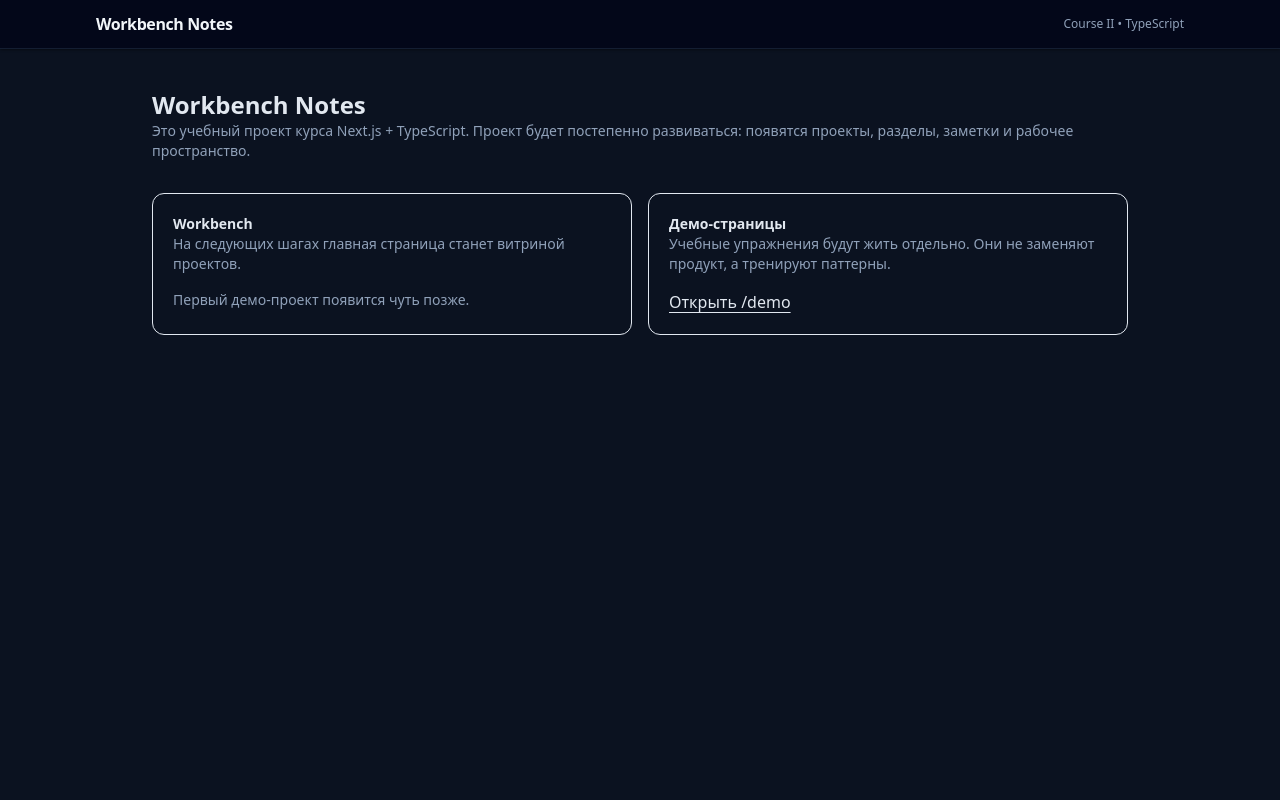
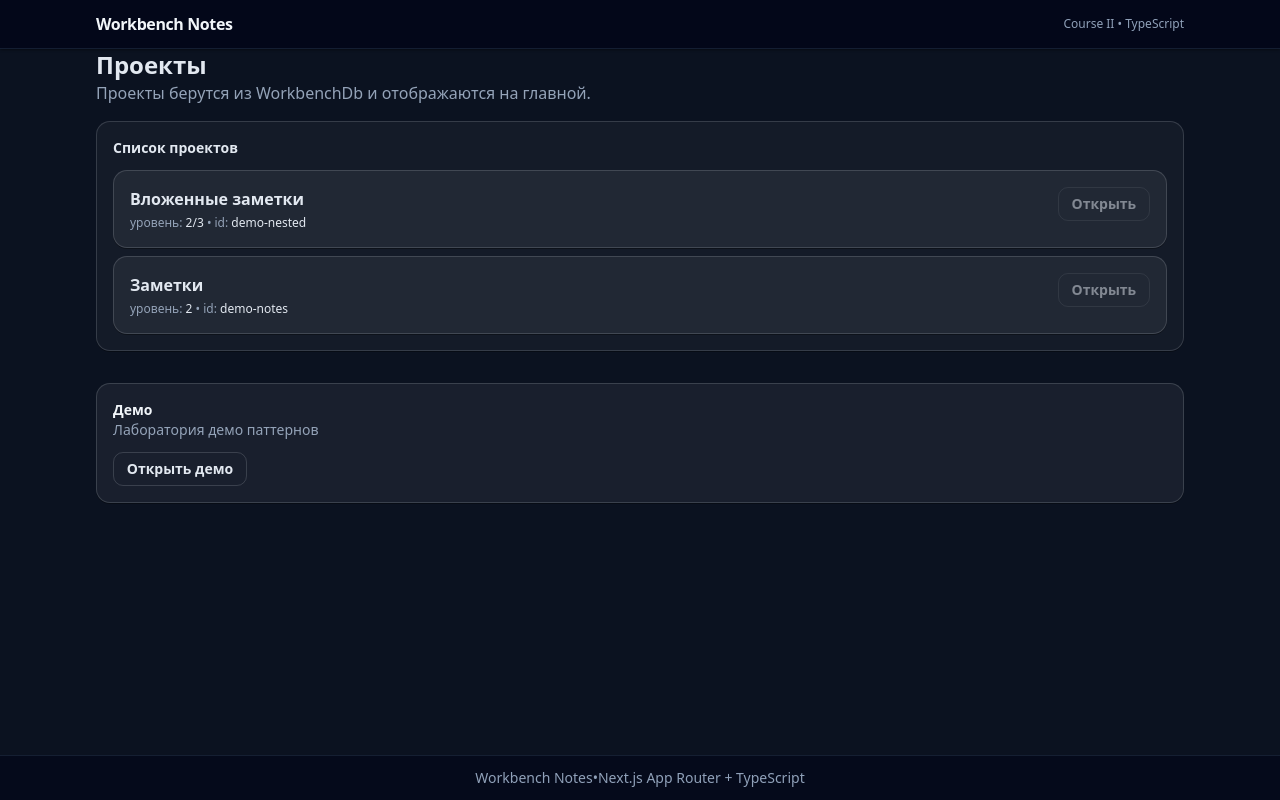
Before and after one commit to AnarAgaev/WorkbenchNotes, a Next.js app: page / in a window 1280 px wide. Built offline with nearby package versions, Linux system fonts and the light colour scheme.

Commit message:
1.2.5 Типизация данных, сущности и форма данных - Add demo projects

```diff
--- a/src/app/globals.css
+++ b/src/app/globals.css
@@ -226,3 +226,109 @@ a {
 .app-input::placeholder {
 	color: rgba(148, 163, 184, 0.9);
 }
+
+/* =========================================================
+   globals.css — Block 3/4: Workbench shell + tree
+========================================================= */
+
+.wb-shell {
+	display: grid;
+	grid-template-columns: 340px 1fr;
+	gap: 16px;
+}
+
+.wb-shell--focus {
+	grid-template-columns: 1fr;
+}
+
+@media (max-width: 1024px) {
+	.wb-shell {
+		grid-template-columns: 1fr;
+	}
+}
+
+.wb-sidebar {
+	padding: 12px;
+	min-height: 70vh;
+}
+
+.wb-main {
+	padding: 12px;
+	min-height: 70vh;
+	display: flex;
+	flex-direction: column;
+	gap: 12px;
+}
+
+.wb-tree-item {
+	width: 100%;
+	text-align: left;
+	padding: 8px 10px;
+	border-radius: 10px;
+	border: 1px solid transparent;
+	background: transparent;
+	color: var(--app-text);
+	cursor: pointer;
+}
+
+.wb-tree-item:hover {
+	background: rgba(255, 255, 255, 0.06);
+}
+
+.wb-tree-item--active {
+	background: rgba(255, 255, 255, 0.1);
+	border-color: rgba(226, 232, 240, 0.18);
+}
+
+.wb-tree-meta {
+	font-size: 12px;
+	color: var(--app-muted);
+}
+
+/* Collapsible */
+.wb-collapsible-btn {
+	width: 100%;
+	display: flex;
+	align-items: center;
+	justify-content: space-between;
+	gap: 10px;
+
+	padding: 8px 10px;
+	border-radius: 10px;
+	border: 1px solid rgba(226, 232, 240, 0.14);
+	background: rgba(255, 255, 255, 0.04);
+	color: var(--app-text);
+
+	cursor: pointer;
+}
+
+.wb-collapsible-btn:hover {
+	background: rgba(255, 255, 255, 0.07);
+}
+
+.wb-collapsible-icon {
+	opacity: 0.85;
+	font-weight: 900;
+}
+
+/* notes list scroll */
+.wb-notes-scroll {
+	max-height: 48vh;
+	overflow-y: auto;
+	padding-right: 6px;
+}
+
+.wb-notes-scroll::-webkit-scrollbar {
+	width: 10px;
+}
+.wb-notes-scroll::-webkit-scrollbar-thumb {
+	background: rgba(148, 163, 184, 0.35);
+	border-radius: 10px;
+	border: 2px solid rgba(0, 0, 0, 0);
+	background-clip: padding-box;
+}
+.wb-notes-scroll::-webkit-scrollbar-thumb:hover {
+	background: rgba(148, 163, 184, 0.5);
+	border: 2px solid rgba(0, 0, 0, 0);
+	background-clip: padding-box;
+}
--- a/src/app/layout.tsx
+++ b/src/app/layout.tsx
@@ -1,5 +1,6 @@
 import type {Metadata} from 'next'
 import {Geist, Geist_Mono} from 'next/font/google'
+import AppFooter from '@/components/layout/AppFooter'
 import AppHeader from './components/layout/AppHeader'
 import './globals.css'
 
@@ -29,6 +30,7 @@ export default function RootLayout({children}: LayoutProps<'/'>) {
 				<div className="min-h-dvh flex flex-col">
 					<AppHeader />
 					<main className="flex-1 min-h-0">{children}</main>
+					<AppFooter />
 				</div>
 			</body>
 		</html>
--- a/src/app/page.tsx
+++ b/src/app/page.tsx
@@ -1,42 +1,74 @@
 // src/app/page.tsx
 import Link from 'next/link'
+// import {getWorkbenchDb} from '@/data/demo'
+import {getDefaultDb} from '@/data/demo'
+import Container from './components/layout/Container'
 
 export default function HomePage() {
+	// const db = getWorkbenchDb()
+	const db = getDefaultDb()
+
+	const projects = [...db.projects].sort((a, b) => {
+		const ad = a.isDemo ? 0 : 1
+		const bd = b.isDemo ? 0 : 1
+		if (ad !== bd) return ad - bd
+		return a.title.localeCompare(b.title, 'ru')
+	})
+
 	return (
-		<div className="mx-auto max-w-5xl px-6 py-10">
-			<h1 className="text-2xl font-semibold">Workbench Notes</h1>
+		<Container>
+			<section className="app-section">
+				<div className="app-section__head">
+					<div>
+						<h1 className="text-2xl font-semibold">Проекты</h1>
+						<p className="muted mt-1">
+							Проекты берутся из WorkbenchDb и отображаются на главной.
+						</p>
+					</div>
+				</div>
 
-			<p className="mt-2 text-sm text-slate-400">
-				Это учебный проект курса Next.js + TypeScript. Проект будет постепенно
-				развиваться: появятся проекты, разделы, заметки и рабочее пространство.
-			</p>
+				<div className="app-card">
+					<div className="text-sm font-semibold mb-3">Список проектов</div>
 
-			<div className="mt-8 grid gap-4 sm:grid-cols-2">
-				<section className="rounded-xl border border-slate-200 p-5">
-					<div className="text-sm font-semibold">Workbench</div>
-					<p className="mt-2 text-sm text-slate-400">
-						На следующих шагах главная страница станет витриной проектов.
-					</p>
+					<div className="flex flex-col gap-2">
+						{projects.map((p) => (
+							<div key={p.id} className="app-row app-card app-card--soft">
+								<div>
+									<div className="font-semibold">{p.title}</div>
+									<div className="muted text-xs mt-1">
+										уровень:{' '}
+										<span className="text-slate-200">
+											{p.structure === 'entries' ? '2' : '2/3'}
+										</span>{' '}
+										• id: <span className="text-slate-200">{p.id}</span>
+									</div>
+								</div>
 
-					<div className="mt-4 text-sm text-slate-400">
-						Первый демо-проект появится чуть позже.
+								<button
+									type="button"
+									className="app-btn app-btn-ghost"
+									disabled
+								>
+									Открыть
+								</button>
+							</div>
+						))}
 					</div>
-				</section>
+				</div>
+			</section>
 
-				<section className="rounded-xl border border-slate-200 p-5">
-					<div className="text-sm font-semibold">Демо-страницы</div>
-					<p className="mt-2 text-sm text-slate-400">
-						Учебные упражнения будут жить отдельно. Они не заменяют продукт, а
-						тренируют паттерны.
-					</p>
+			<section className="mt-8">
+				<div className="app-card app-card--soft">
+					<div className="text-sm font-semibold text-slate-100">Демо</div>
+					<p className="muted mt-1 text-sm">Лаборатория демо паттернов</p>
 
-					<div className="mt-4">
-						<Link className="underline underline-offset-4" href="/demo">
-							Открыть /demo
+					<div className="mt-3">
+						<Link href="/demo" className="app-btn app-btn-ghost w-fit">
+							Открыть демо
 						</Link>
 					</div>
-				</section>
-			</div>
-		</div>
+				</div>
+			</section>
+		</Container>
 	)
 }
--- /dev/null
+++ b/src/components/layout/AppFooter.tsx
@@ -0,0 +1,16 @@
+// src/components/layout/AppFooter.tsx
+import Container from '../../app/components/layout/Container'
+
+export default function AppFooter() {
+	return (
+		<footer className="border-t border-slate-800/70 bg-slate-950/60">
+			<Container>
+				<div className="py-3 text-center text-sm text-slate-400">
+					<span>Workbench Notes</span>
+					<span>•</span>
+					<span>Next.js App Router + TypeScript</span>
+				</div>
+			</Container>
+		</footer>
+	)
+}
--- /dev/null
+++ b/src/data/demo.ts
@@ -0,0 +1,133 @@
+// src/data/demo.ts
+const nowIso = () => new Date().toISOString()
+
+const demoNotes2: WorkbenchDb = {
+	projects: [
+		{
+			id: 'demo-notes',
+			title: 'Заметки',
+			createdAt: nowIso(),
+			structure: 'entries',
+			isDemo: true,
+		},
+	],
+	sections: [],
+	notes: [
+		{
+			id: 'n-1',
+			projectId: 'demo-notes',
+			parentType: 'project',
+			parentId: 'demo-notes',
+			title: 'Добро пожаловать',
+			contentHtml: `<p>Это демо проекта <strong>2 уровня</strong>: проект → заметки.</p>`,
+			updatedAt: nowIso(),
+		},
+		{
+			id: 'n-2',
+			projectId: 'demo-notes',
+			parentType: 'project',
+			parentId: 'demo-notes',
+			title: 'Идея',
+			contentHtml: `<p>Здесь будут быстрые заметки без вложенности.</p><ul><li>мысль</li><li>набросок</li></ul>`,
+			updatedAt: nowIso(),
+		},
+		{
+			id: 'n-3',
+			projectId: 'demo-notes',
+			parentType: 'project',
+			parentId: 'demo-notes',
+			title: 'Чек-лист',
+			contentHtml: `<ol><li>Открыть</li><li>Редактировать</li><li>Сохранить (позже)</li></ol>`,
+			updatedAt: nowIso(),
+		},
+	],
+}
+
+const demoNested23: WorkbenchDb = {
+	projects: [
+		{
+			id: 'demo-nested',
+			title: 'Вложенные заметки',
+			createdAt: nowIso(),
+			structure: 'sections',
+			isDemo: true,
+		},
+	],
+	sections: [
+		{id: 's-ideas', projectId: 'demo-nested', title: 'Идеи', order: 1},
+		{id: 's-drafts', projectId: 'demo-nested', title: 'Черновики', order: 2},
+		{id: 's-plan', projectId: 'demo-nested', title: 'План', order: 3},
+	],
+	notes: [
+		// Идеи (2 заметки)
+		{
+			id: 'ni-1',
+			projectId: 'demo-nested',
+			parentType: 'section',
+			parentId: 's-ideas',
+			title: 'Список идей',
+			contentHtml: `<p>В этом демо проекте <strong>3 уровня</strong>: проект → разделы → заметки.</p>`,
+			updatedAt: nowIso(),
+		},
+		{
+			id: 'ni-2',
+			projectId: 'demo-nested',
+			parentType: 'section',
+			parentId: 's-ideas',
+			title: 'Скетч функции',
+			contentHtml: `<p>Быстро набросать фичу:</p><pre><code>UI → State → Save</code></pre>`,
+			updatedAt: nowIso(),
+		},
+
+		// Черновики (2 заметки)
+		{
+			id: 'nd-1',
+			projectId: 'demo-nested',
+			parentType: 'section',
+			parentId: 's-drafts',
+			title: 'Шаблон заметки',
+			contentHtml: `<h3>Шаблон</h3><p>Проблема → Решение → Шаги.</p>`,
+			updatedAt: nowIso(),
+		},
+		{
+			id: 'nd-2',
+			projectId: 'demo-nested',
+			parentType: 'section',
+			parentId: 's-drafts',
+			title: 'Черновик текста',
+			contentHtml: `<p>Набросок абзаца на русском. Потом отредактируем в Quill.</p>`,
+			updatedAt: nowIso(),
+		},
+
+		// План (2 заметки)
+		{
+			id: 'np-1',
+			projectId: 'demo-nested',
+			parentType: 'section',
+			parentId: 's-plan',
+			title: 'План недели',
+			contentHtml: `<ul><li>Понедельник — вход</li><li>Вторник — заметки</li><li>Среда — рефакторинг</li></ul>`,
+			updatedAt: nowIso(),
+		},
+		{
+			id: 'np-2',
+			projectId: 'demo-nested',
+			parentType: 'section',
+			parentId: 's-plan',
+			title: 'План курса',
+			contentHtml: `<p>Постепенно строим Workbench Notes (TS) и по дороге учим Next + TypeScript.</p>`,
+			updatedAt: nowIso(),
+		},
+	],
+}
+
+export function getDefaultDb(): WorkbenchDb {
+	const merged: WorkbenchDb = {
+		projects: [...demoNotes2.projects, ...demoNested23.projects],
+		sections: [...demoNested23.sections],
+		notes: [...demoNotes2.notes, ...demoNested23.notes],
+	}
+
+	// deep clone, чтобы не мутировать исходники
+	return JSON.parse(JSON.stringify(merged)) as WorkbenchDb
+}
```
